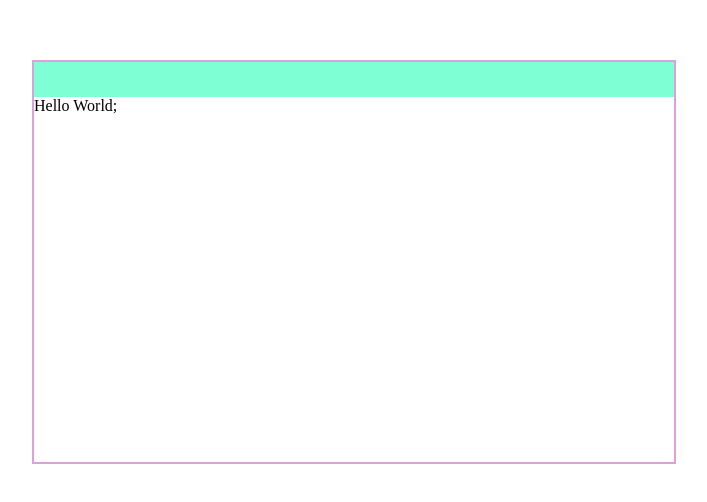
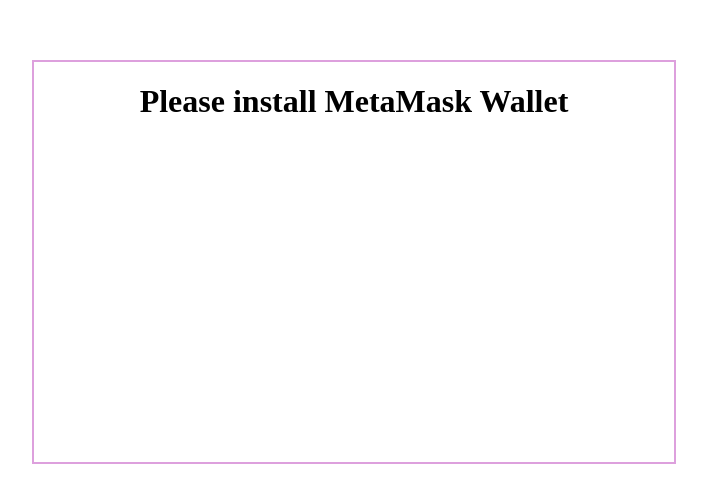
Before and after one commit to mrmuffinnxz/simple-bank-dapp, a React (Create React App) app in the folder frontend/: page / in a window 1280 px wide. Shown: the part 146-648 px from the top of the page, without its empty margins (286-993 px from the left). Built offline with nearby package versions, Linux system fonts and the light colour scheme.

Commit message:
basic connect wallet

```diff
--- a/frontend/src/App.js
+++ b/frontend/src/App.js
@@ -1,4 +1,5 @@
 import React from "react";
+import Account from "./components/Account";
 import Navigation from "./components/Navigation";
 import "./css/App.css";
 
@@ -6,8 +7,16 @@
     return (
         <div className="App">
             <div className="app_container absolute_center">
-                <Navigation />
-                Hello World;
+                {typeof window.ethereum === "undefined" ? (
+                    <h1 className="install-wallet-text">
+                        Please install MetaMask Wallet
+                    </h1>
+                ) : (
+                    <div>
+                        <Navigation />
+                        <Account />
+                    </div>
+                )}
             </div>
         </div>
     );
--- /dev/null
+++ b/frontend/src/components/Account.js
@@ -0,0 +1,5 @@
+export default function Account() {
+    return <div>
+        Account
+    </div>
+}
--- a/frontend/src/components/Navigation.js
+++ b/frontend/src/components/Navigation.js
@@ -1,8 +1,33 @@
-import React from "react";
+import React, { useState } from "react";
 import "../css/Navigation.css";
 
 export default function Navigation() {
-    return <div className="navigation-container">
+    const [account, setAccount] = useState();
+    async function connectWallet() {
+        const accounts = await window.ethereum.request({
+            method: "eth_requestAccounts",
+        });
+        setAccount(accounts[0]);
+    }
 
-    </div>;
+    return (
+        <div className="navigation-container">
+            <h4>10XBANK</h4>
+            {account ? (
+                <div className="navigation-account">
+                    {account.substring(0, 20) + "..."}
+                </div>
+            ) : (
+                <div
+                    className="navigation-account"
+                    onClick={(e) => {
+                        e.preventDefault();
+                        connectWallet();
+                    }}
+                >
+                    Connect Wallet
+                </div>
+            )}
+        </div>
+    );
 }
--- a/frontend/src/css/App.css
+++ b/frontend/src/css/App.css
@@ -24,3 +24,7 @@
     width: 50%;
     height: 50%;
 }
+
+.install-wallet-text {
+    text-align: center;
+}
--- a/frontend/src/css/Navigation.css
+++ b/frontend/src/css/Navigation.css
@@ -1,5 +1,19 @@
 .navigation-container {
     width: 100%;
-    height: 35px;
-    background-color: aquamarine;
+    height: 50px;
+    display: flex;
+    justify-content: space-between;
+    align-items: center;
+    float: right;
 }
+
+.navigation-account {
+    display: flex;
+    align-items: center;
+    justify-content: center;
+    border-radius: 5px;
+    border: 2px solid plum;
+    cursor: pointer;
+    padding: 5px;
+    margin-right: 10px;
+}
```
Also changed, not shown: frontend/src/css/Account.css (added).
